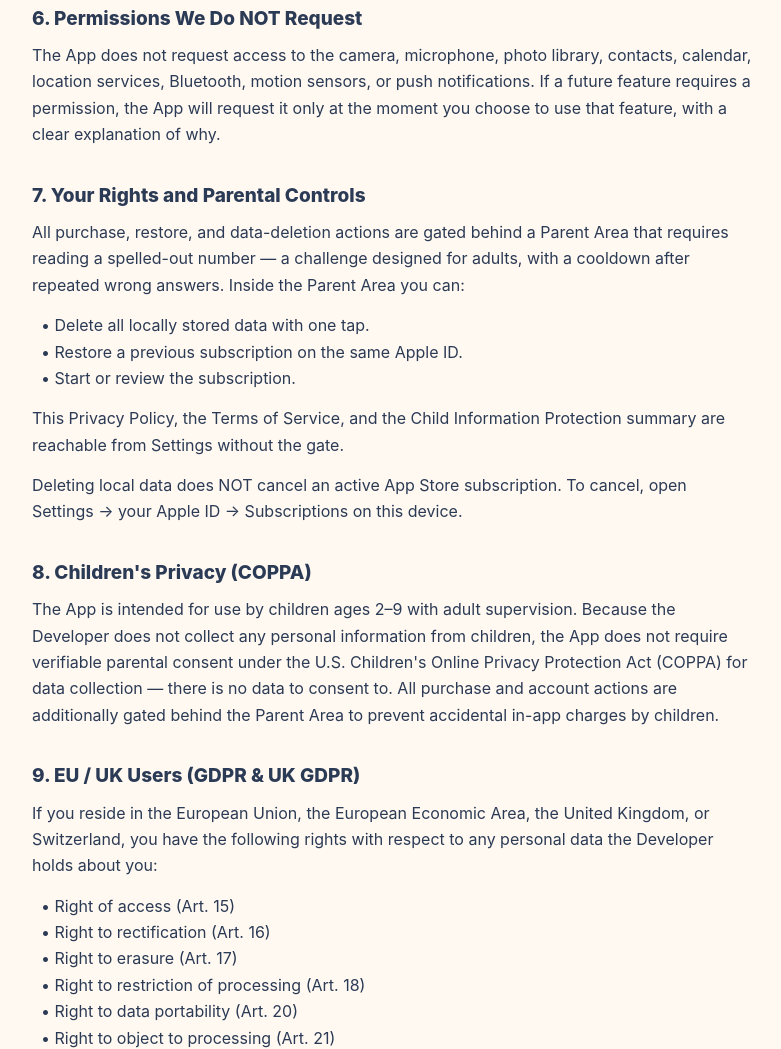
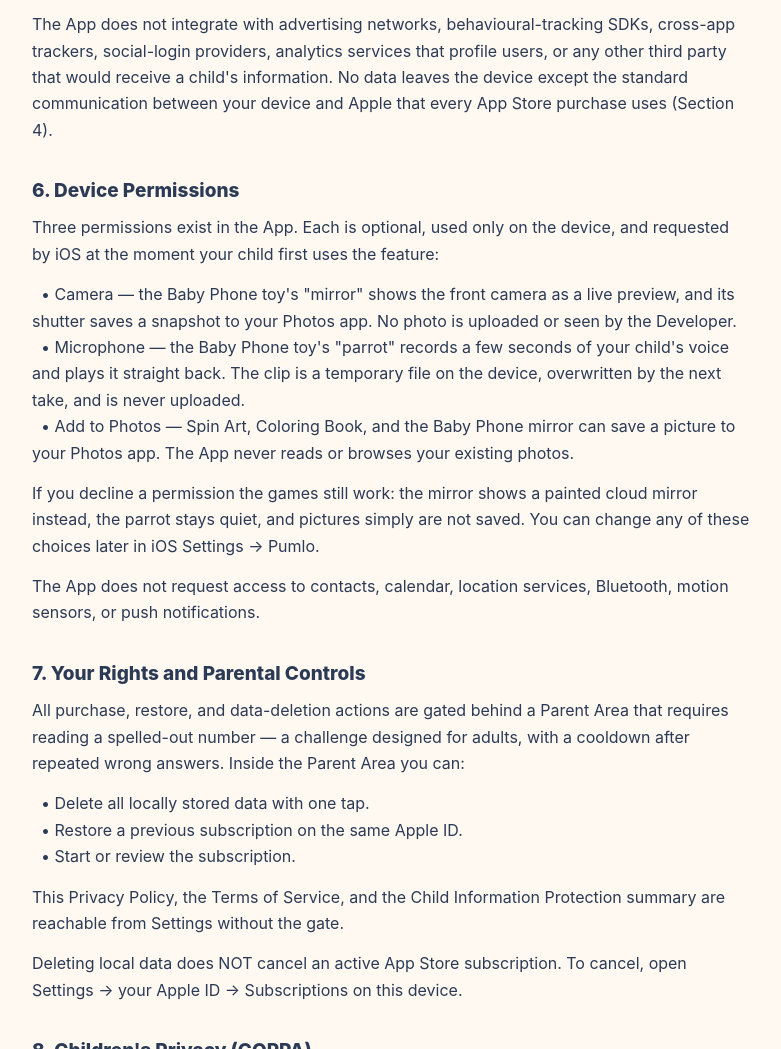
Before and after one commit to bigdata-tech-map/pumlo-legal, a plain HTML site: page privacy.html in a window 1280 px wide. Shown: the part 1751-2800 px from the top of the page, without its empty margins (248-1029 px from the left). Drawn offline with Linux system fonts and the light colour scheme.

Commit message:
Add files via upload
更新

```diff
--- a/privacy.html
+++ b/privacy.html
@@ -12,11 +12,11 @@
 nav{margin:18px 0 34px;font-size:14px;font-weight:600}
 nav a{margin-right:14px}
 footer{margin-top:56px;padding-top:18px;border-top:1px solid #2B3A5514;color:#2B3A5599;font-size:13px}
-</style></head><body><main><div class="brand"><div class="dot"></div>Pumlo</div><nav><a href="index.html">Home</a><a href="privacy.html">Privacy Policy</a><a href="terms.html">Terms of Service</a><a href="child-protection.html">Child Information Protection</a></nav><h1>Privacy Policy</h1><p class="eff">Effective: 2026-07-16</p>
+</style></head><body><main><div class="brand"><div class="dot"></div>Pumlo</div><nav><a href="index.html">Home</a><a href="privacy.html">Privacy Policy</a><a href="terms.html">Terms of Service</a><a href="child-protection.html">Child Information Protection</a></nav><h1>Privacy Policy</h1><p class="eff">Effective: 2026-10-11</p>
 <p>Pumlo (&quot;the App&quot;, &quot;we&quot;, &quot;us&quot;) is a collection of mini-games designed for children ages 2 through 9. We treat children&#x27;s privacy as a first-class design constraint. This Privacy Policy explains, in plain language, what information the App processes, what it does not, who has access to that information, and what controls parents have.</p>
 <p>The App is operated by an independent individual developer (the &quot;Developer&quot;), reachable at butyoux@163.com. For purposes of the EU/UK General Data Protection Regulation, the Developer is the data controller for the limited information processed in connection with subscriptions, as described below.</p>
 <h2>1. Information We Do NOT Collect</h2>
-<p>We do not require an account, registration, or login of any kind. We do not collect or transmit your child&#x27;s name, phone number, email address, mailing address, birthday, exact age, gender, photographs, voice recordings, contacts, precise location, biometric data, or any other personally identifying information.</p>
+<p>We do not require an account, registration, or login of any kind. We do not collect or transmit your child&#x27;s name, phone number, email address, mailing address, birthday, exact age, gender, photographs, voice recordings, contacts, precise location, biometric data, or any other personally identifying information. The snapshots and short voice clips your child can make inside the Baby Phone toy, and the pictures saved from the drawing games, stay on your device and never reach the Developer (Section 6).</p>
 <h2>2. Information Stored Locally</h2>
 <p>The App stores the following on the device only, in a private application sandbox:</p>
 <p>  • The age band you selected during onboarding (one of 2–3, 4–5, or 6–9). This is used to choose age-appropriate games and is never transmitted off the device.
@@ -26,6 +26,7 @@
   • A randomly-generated anonymous local identifier (UUID) reserved for future internal-anonymous deduplication. It is not linked to your child&#x27;s identity and is never sent to third parties.
   • Timestamps recording when you accepted the Privacy Policy and Terms of Service.</p>
 <p>You can erase all of the above at any time from the Parent Area → Delete Local Data screen.</p>
+<p>Two things live outside that sandbox: pictures your child saves from Spin Art, Coloring Book, or the Baby Phone mirror go to the device&#x27;s Photos app, where you keep or delete them like any other photo (Delete Local Data does not touch them); and the Baby Phone parrot&#x27;s voice clip is a temporary file that the next take overwrites. Neither is ever uploaded.</p>
 <h2>3. How Local Information Is Used</h2>
 <p>Locally stored information is used solely to operate the App: to choose age-appropriate games, to enforce the daily play limit you set, and to remember your preferences across launches. It is not used for advertising, profiling, recommendations driven by behavioural inference, or anything beyond the gameplay loop you see on screen.</p>
 <h2>4. Subscriptions (Apple App Store Only)</h2>
@@ -33,8 +34,13 @@
 <p>To check whether a device has an active subscription and to support the &quot;Restore Purchase&quot; feature, the App uses Apple&#x27;s standard on-device StoreKit framework, which talks directly to Apple. No third-party subscription service is involved, and the App sends nothing about you or your child to anyone. Subscription state is tied to your Apple ID and handled under the Apple Media Services Terms and the Apple Privacy Policy.</p>
 <h2>5. Third Parties We Do NOT Use</h2>
 <p>The App does not integrate with advertising networks, behavioural-tracking SDKs, cross-app trackers, social-login providers, analytics services that profile users, or any other third party that would receive a child&#x27;s information. No data leaves the device except the standard communication between your device and Apple that every App Store purchase uses (Section 4).</p>
-<h2>6. Permissions We Do NOT Request</h2>
-<p>The App does not request access to the camera, microphone, photo library, contacts, calendar, location services, Bluetooth, motion sensors, or push notifications. If a future feature requires a permission, the App will request it only at the moment you choose to use that feature, with a clear explanation of why.</p>
+<h2>6. Device Permissions</h2>
+<p>Three permissions exist in the App. Each is optional, used only on the device, and requested by iOS at the moment your child first uses the feature:</p>
+<p>  • Camera — the Baby Phone toy&#x27;s &quot;mirror&quot; shows the front camera as a live preview, and its shutter saves a snapshot to your Photos app. No photo is uploaded or seen by the Developer.
+  • Microphone — the Baby Phone toy&#x27;s &quot;parrot&quot; records a few seconds of your child&#x27;s voice and plays it straight back. The clip is a temporary file on the device, overwritten by the next take, and is never uploaded.
+  • Add to Photos — Spin Art, Coloring Book, and the Baby Phone mirror can save a picture to your Photos app. The App never reads or browses your existing photos.</p>
+<p>If you decline a permission the games still work: the mirror shows a painted cloud mirror instead, the parrot stays quiet, and pictures simply are not saved. You can change any of these choices later in iOS Settings → Pumlo.</p>
+<p>The App does not request access to contacts, calendar, location services, Bluetooth, motion sensors, or push notifications.</p>
 <h2>7. Your Rights and Parental Controls</h2>
 <p>All purchase, restore, and data-deletion actions are gated behind a Parent Area that requires reading a spelled-out number — a challenge designed for adults, with a cooldown after repeated wrong answers. Inside the Parent Area you can:</p>
 <p>  • Delete all locally stored data with one tap.
@@ -43,7 +49,7 @@
 <p>This Privacy Policy, the Terms of Service, and the Child Information Protection summary are reachable from Settings without the gate.</p>
 <p>Deleting local data does NOT cancel an active App Store subscription. To cancel, open Settings → your Apple ID → Subscriptions on this device.</p>
 <h2>8. Children&#x27;s Privacy (COPPA)</h2>
-<p>The App is intended for use by children ages 2–9 with adult supervision. Because the Developer does not collect any personal information from children, the App does not require verifiable parental consent under the U.S. Children&#x27;s Online Privacy Protection Act (COPPA) for data collection — there is no data to consent to. All purchase and account actions are additionally gated behind the Parent Area to prevent accidental in-app charges by children.</p>
+<p>The App is intended for use by children ages 2–9 with adult supervision. Because the Developer does not collect any personal information from children (what the Baby Phone toy captures stays on the device, see Section 6), the App does not require verifiable parental consent under the U.S. Children&#x27;s Online Privacy Protection Act (COPPA) for data collection — there is no data to consent to. All purchase and account actions are additionally gated behind the Parent Area to prevent accidental in-app charges by children.</p>
 <h2>9. EU / UK Users (GDPR &amp; UK GDPR)</h2>
 <p>If you reside in the European Union, the European Economic Area, the United Kingdom, or Switzerland, you have the following rights with respect to any personal data the Developer holds about you:</p>
 <p>  • Right of access (Art. 15)
```
Also changed, not shown: child-protection.html (+5 -5 lines).
